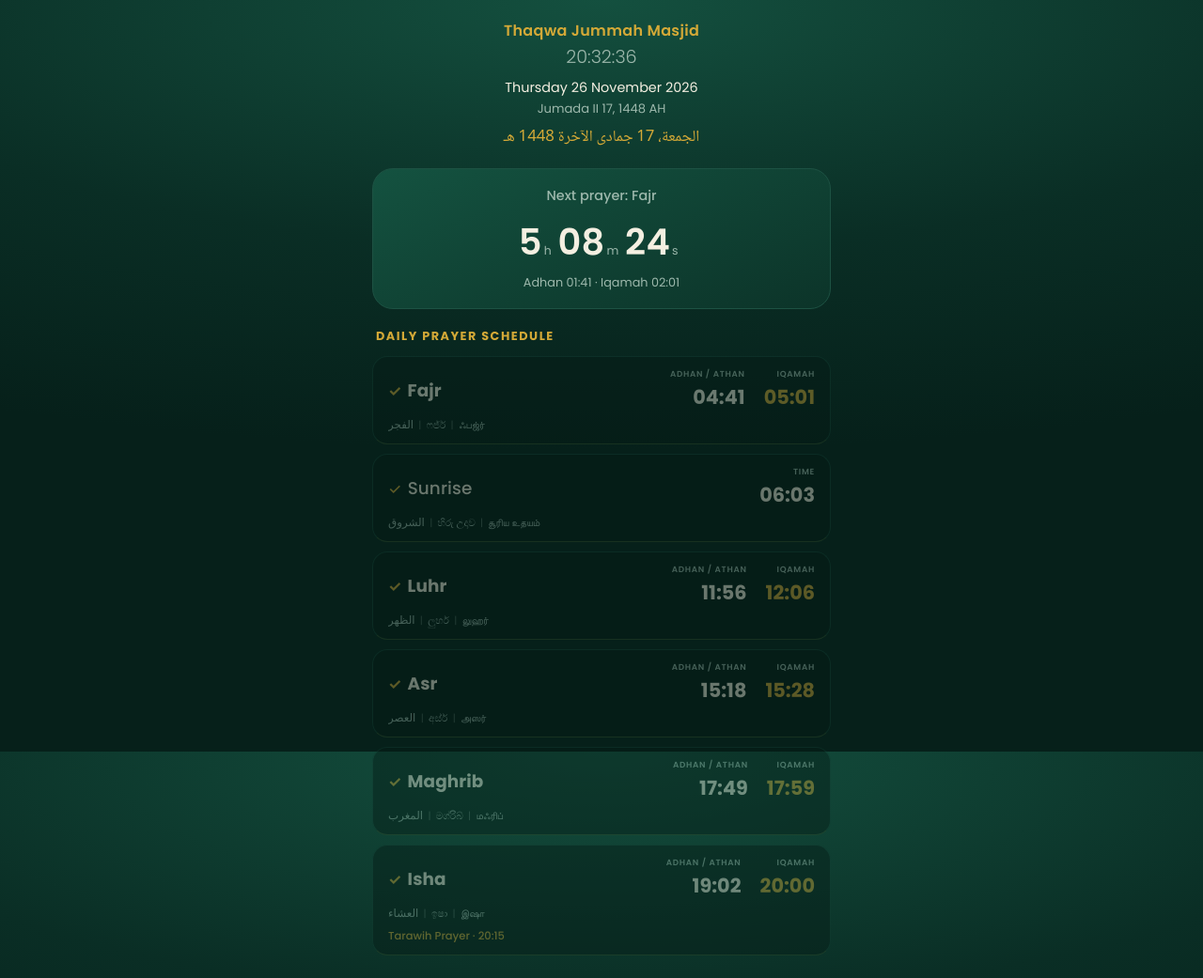
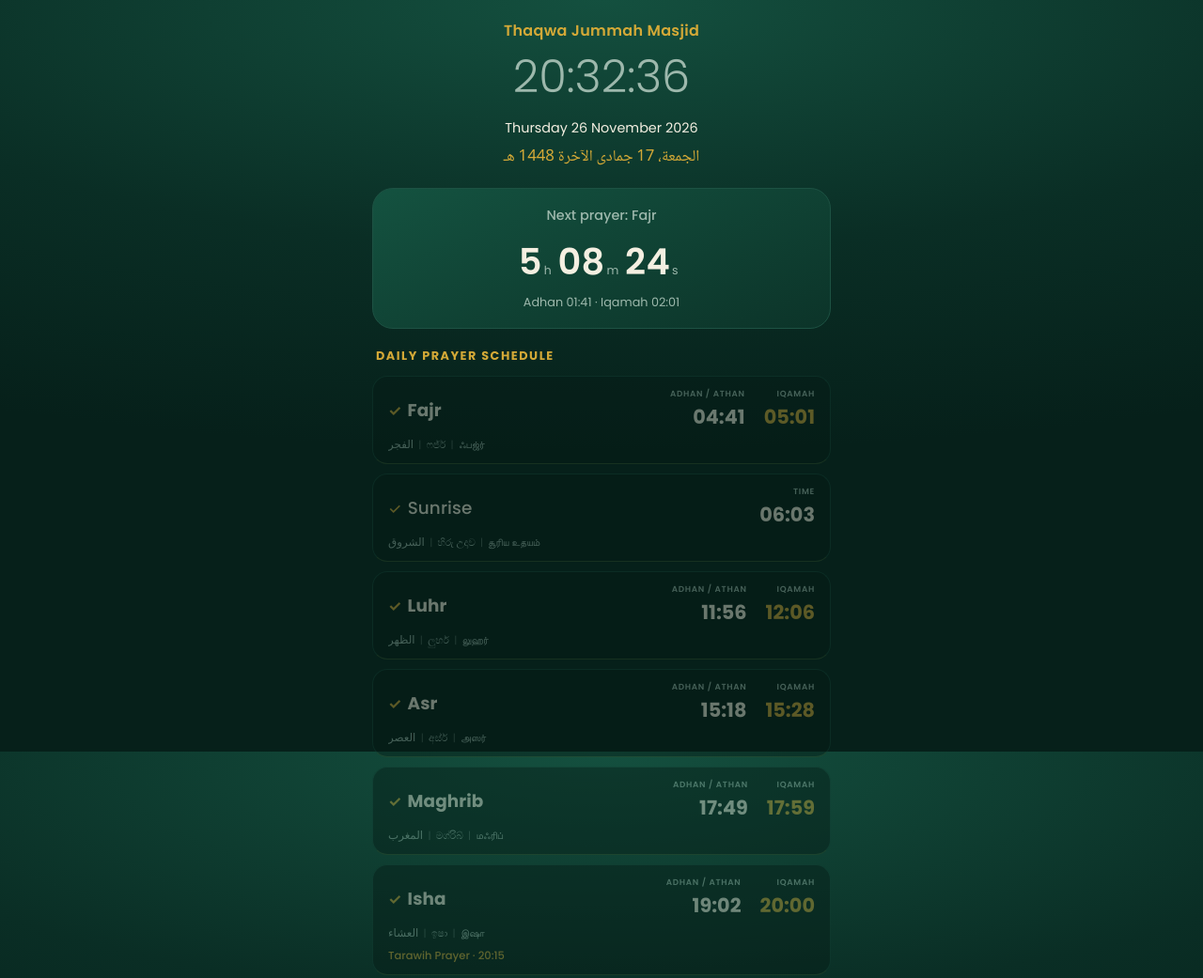
Before and after one commit to DevArafath/TJM_PrayerTime, a plain HTML site: page index.html in a window 1280 px wide. Shown: the top 1041 px of the page at 94% size. Drawn offline with Linux system fonts and the light colour scheme.

Commit message:
index pg cgnh

```diff
--- a/app.js
+++ b/app.js
@@ -75,7 +75,7 @@
     const t = dayTimes(now);
     if (S.hijriDayChangesAtMaghrib && t && now >= t.maghrib) h.setDate(h.getDate() + 1);
     try {
-      $('hdate').textContent = new Intl.DateTimeFormat('en-u-ca-islamic-umalqura-nu-latn', { day: 'numeric', month: 'long', year: 'numeric' }).format(h);
+      // $('hdate').textContent = new Intl.DateTimeFormat('en-u-ca-islamic-umalqura-nu-latn', { day: 'numeric', month: 'long', year: 'numeric' }).format(h);
       $('hdateAr').textContent = new Intl.DateTimeFormat('ar-SA-u-ca-islamic-umalqura-nu-latn', { weekday: 'long', day: 'numeric', month: 'long', year: 'numeric' }).format(h);
     } catch (e) {}
   }
--- a/index.html
+++ b/index.html
@@ -20,7 +20,7 @@
     <h1 id="mosque">Prayer Times</h1>
     <div id="clock" aria-label="Current time"></div>
     <div id="gdate"></div>
-    <div id="hdate"></div>
+    <!-- <div id="hdate"></div> -->
     <div id="hdateAr" lang="ar" dir="rtl"></div>
   </header>
   <section id="hero" aria-live="off">
--- a/style.css
+++ b/style.css
@@ -12,7 +12,7 @@ body{font-family:var(--sans);color:var(--ink);
 main{max-width:520px;margin:0 auto;padding:20px 16px 32px}
 header{text-align:center}
 h1{font:600 1rem var(--sans);letter-spacing:.02em;color:var(--gold)}
-#clock{font:300 1.2rem var(--sans);color:var(--mute);margin-top:1px;font-variant-numeric:tabular-nums}
+#clock{font:300 3rem var(--sans);color:var(--mute);margin-top:1px;font-variant-numeric:tabular-nums}
 #gdate{margin-top:8px;font-size:.9rem}
 #hdate{color:var(--mute);font-size:.82rem;margin-top:2px}
 #hdateAr{font:500 1.05rem "Noto Naskh Arabic","Geeza Pro","Traditional Arabic",serif;margin-top:6px;color:var(--gold)}
```
